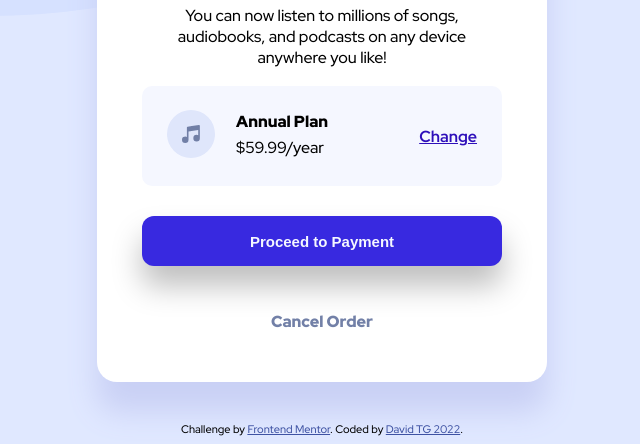
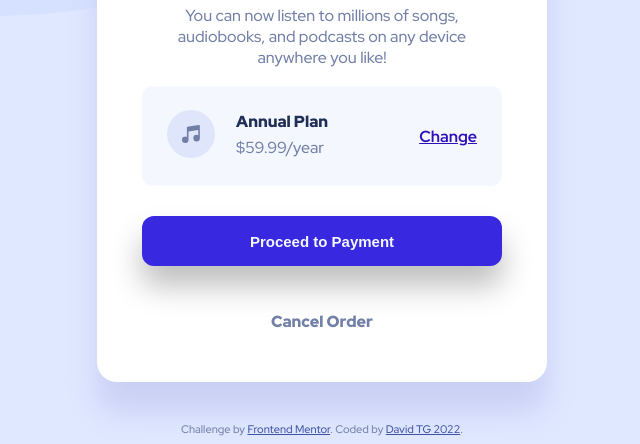
Before and after one commit to DavidTG7/order_summary, a plain HTML site: page index.html in a window 1280 px wide. Shown: the part 372-816 px from the top of the page, without its empty margins (318-958 px from the left). Drawn offline with Linux system fonts and the light colour scheme.

Commit message:
Update HTML and CSS files, fix bugs

```diff
--- a/css/styles.css
+++ b/css/styles.css
@@ -8,16 +8,19 @@ body {
   flex-flow: column;
   background-color: hsl(225, 100%, 94%);
   font-family: "Red Hat Display";
+  color: hsl(224, 23%, 55%);
 }
 
 h1 {
   text-align: center;
   margin-top: 40px;
+  color: hsl(223, 47%, 23%);
 }
 
 h2 {
   font-size: 16px;
   font-weight: 900;
+  color: hsl(223, 47%, 23%);
 }
 
 .main-paragraph {
--- a/index.html
+++ b/index.html
@@ -29,34 +29,34 @@
 
 <body>
 
-  <div class="main-container">
+  <div role="main" class="main-container">
     <div class="image-header">
       <img src="./images/illustration-hero.svg" alt="">
     </div>
     <div class="card">
       <h1>Order Summary</h1>
-      <p class="main-paragraph">You can now listen to millions of songs, audiobooks, and podcasts on any
+      <p role="contentinfo" class="main-paragraph">You can now listen to millions of songs, audiobooks, and podcasts on any
         device anywhere you like!</p>
-      <div class="plan-subscription">
+      <div role="application" class="plan-subscription">
         <div class="icon">
-          <img src="./images/icon-music.svg" alt="">
+          <img role="img" src="./images/icon-music.svg" alt="">
         </div>
-        <div class="plan">
+        <div role="contentinfo" class="plan">
           <h2>Annual Plan</h2>
           <p>$59.99/year</p>
         </div>
-        <div class="change-box">
+        <div role="link" class="change-box">
           <a class="change-link" href="#">Change</a>
         </div>
       </div>
-      <button type="button" name="button">Proceed to Payment</button>
+      <button role="button" type="button" name="button">Proceed to Payment</button>
       <a class="cancel-order" href="#">Cancel Order</a>
     </div>
   </div>
-  <div class="attribution">
+  <footer role="footer" class="attribution">
     Challenge by <a href="https://www.frontendmentor.io?ref=challenge" target="_blank">Frontend Mentor</a>.
     Coded by <a href="#">David TG 2022</a>.
-  </div>
+  </footer>
 </body>
 
 </html>
```
